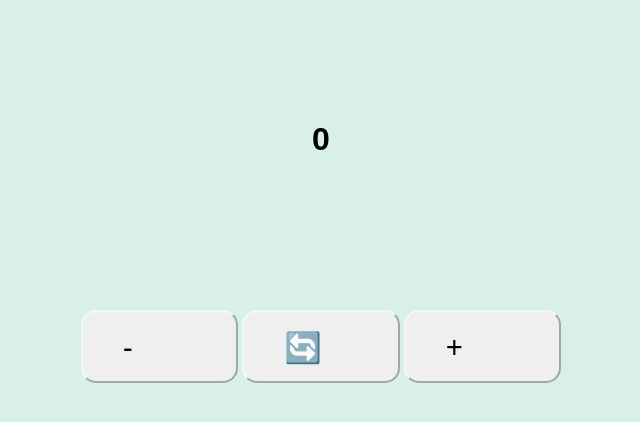
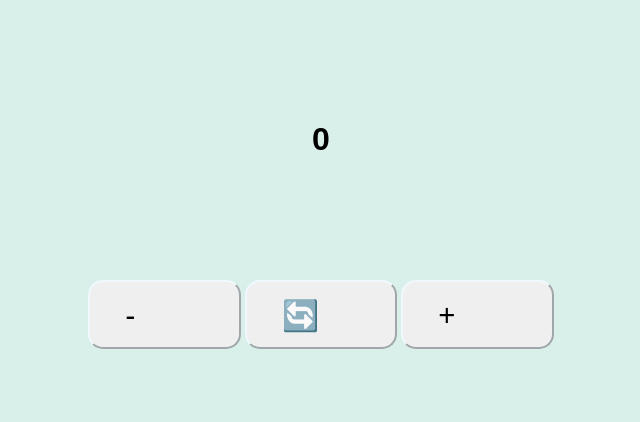
Before and after one commit to GigiKrugman/CounterJs, a plain HTML site: page index.html in a window 1280 px wide. Shown: the whole page, without its empty margins (319-959 px from the left). Drawn offline with Linux system fonts and the light colour scheme.

Commit message:
Some add

```diff
--- a/style.css
+++ b/style.css
@@ -35,13 +35,13 @@ h1 {
 .buttons {
   margin: auto;
   text-align: center;
-  padding: 200px;
-  padding-block: 30px;
+  /* padding: 200px;
+  padding-block: 30px; */
 }
 
 .buttons button {
-  width: 130px;
-  padding: 14px 40px;
+  width: 100px;
+  padding: 12px 35px;
   padding-right: 3cm;
   font-size: 30px;
   font-family: system-ui, -apple-system, BlinkMacSystemFont, "Segoe UI", Roboto,
```
Also changed, not shown: 1 other file.
